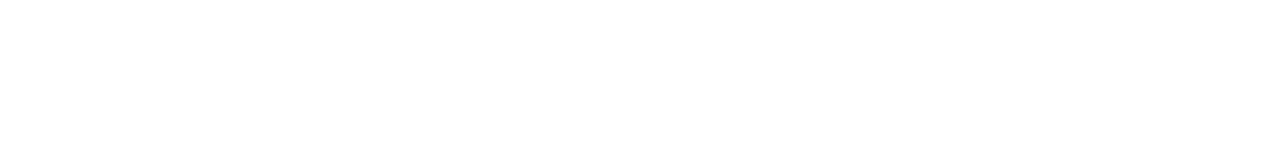
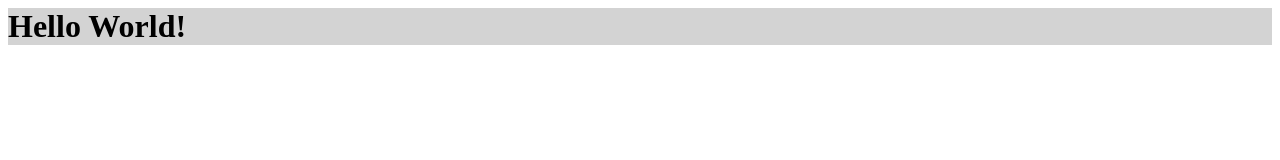
Before and after one commit to York-Solutions-B2E/Raul-Barrios-GIT-Connection-Test, a plain HTML site: page HTML-GIT Connection/index.html in a window 1280 px wide. Drawn offline with Linux system fonts and the light colour scheme.

Commit message:
Now the h1 is added in HTML and class:'titles' was modified in CSS.

```diff
--- a/HTML-GIT Connection/index.html
+++ b/HTML-GIT Connection/index.html
@@ -3,8 +3,10 @@
 <head>
     <meta charset="UTF-8">
     <title>Title</title>
+    <link rel="stylesheet" href="styles.css" />
 </head>
 <body>
+<h1 class="titles"> Hello World! </h1>
 
 </body>
 </html>
--- a/HTML-GIT Connection/styles.css
+++ b/HTML-GIT Connection/styles.css
@@ -0,0 +1,4 @@
+.titles{
+    background-color: lightgrey;
+    margin: 0;
+}
```
